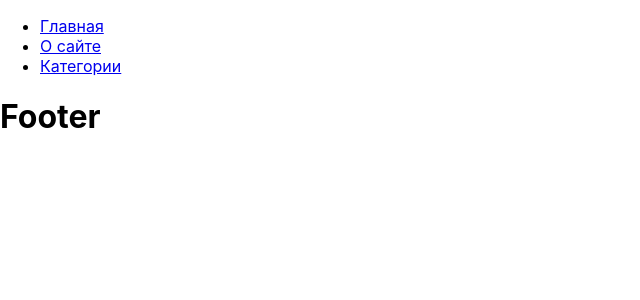
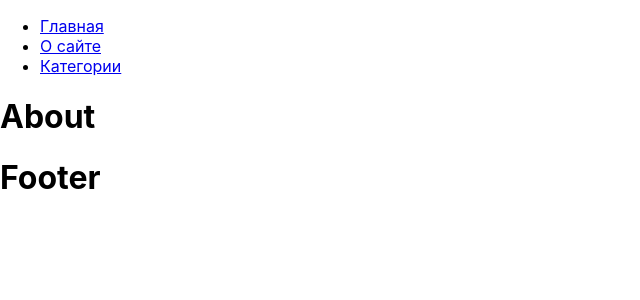
Before and after one commit to SSSerg05/ItDid-HW03, a React (Create React App) app: page /itgid-hw03/about in a window 1280 px wide. Shown: the top 300 px of the page, without its empty margins (0-640 px from the left). Built offline with nearby package versions, Linux system fonts and the light colour scheme.

Commit message:
fix syntacsis pages

```diff
--- a/src/components/App.jsx
+++ b/src/components/App.jsx
@@ -1,7 +1,7 @@
 import { lazy } from "react";
 import { Routes, Route } from "react-router-dom";
 
-import { Layout } from "./Layout";
+import Layout from "./Layout";
 
 const HomePage = lazy(() => import('../pages/Home/Home'));
 const AboutPage = lazy(() => import('../pages/About/About'));
@@ -13,10 +13,10 @@ export const App = () => {
     <>
       <Routes>
         <Route path="/" element={ <Layout />}>
-          <Route index element={HomePage} />
-          <Route path="/about" element={AboutPage} />
-          <Route path="/category" element={CategoryPage} />
-          <Route element={ErrorPage} />
+          <Route index element={<HomePage />} />
+          <Route path="/about" element={<AboutPage />} />
+          <Route path="/category" element={<CategoryPage />} />
+          <Route element={<ErrorPage />} />
         </Route>
       </Routes>
     </>
--- a/src/components/Layout.jsx
+++ b/src/components/Layout.jsx
@@ -21,3 +21,5 @@ export const Layout = () => {
     </>
   )
 }
+
+export default Layout;
```
